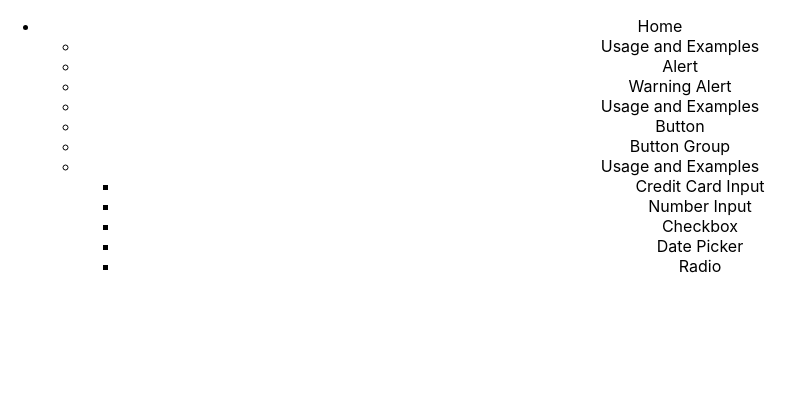
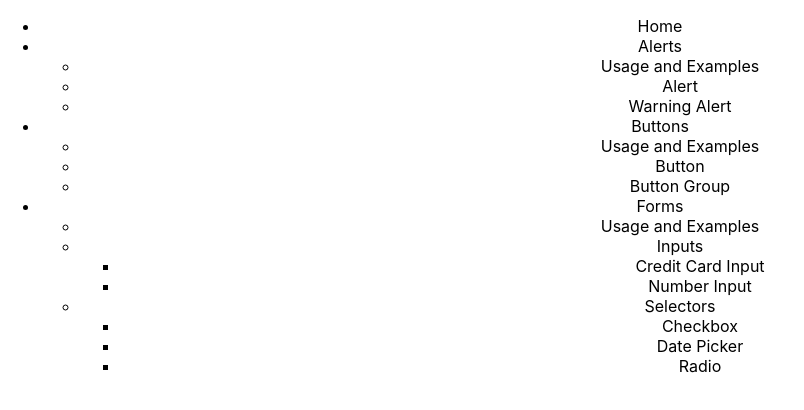
Before and after one commit to bnz-digital/techincal-test-front-end-react, a React (Create React App) app: page / in a window 1280 px wide. Shown: the top 410 px of the page, without its empty margins (0-804 px from the left). Built offline with nearby package versions, Linux system fonts and the light colour scheme.

Commit message:
Add parent to children output

```diff
--- a/src/Components/Nav.js
+++ b/src/Components/Nav.js
@@ -16,9 +16,12 @@ export default function Nav({loading, items}) {
 
 function renderItem(item) {
     if (item.children) return (
-        <ul>
-            { item.children.map(renderItem) }
-        </ul>
+        <li key={ item.id } id={ item.id }>
+            { item.name }
+            <ul>
+                { item.children.map(renderItem) }
+            </ul>
+        </li>
     );
 
     return <li key={ item.id } id={ item.id }>{ item.name }</li>;
```
